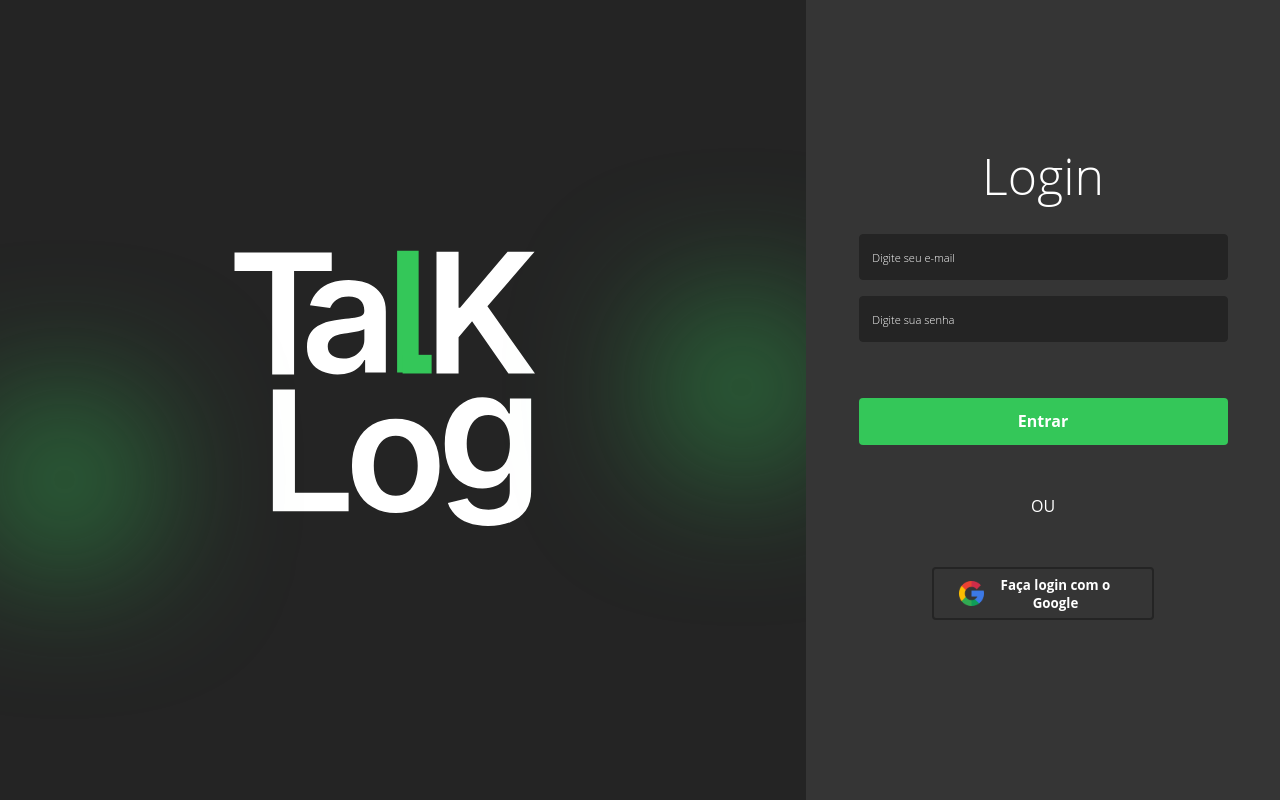
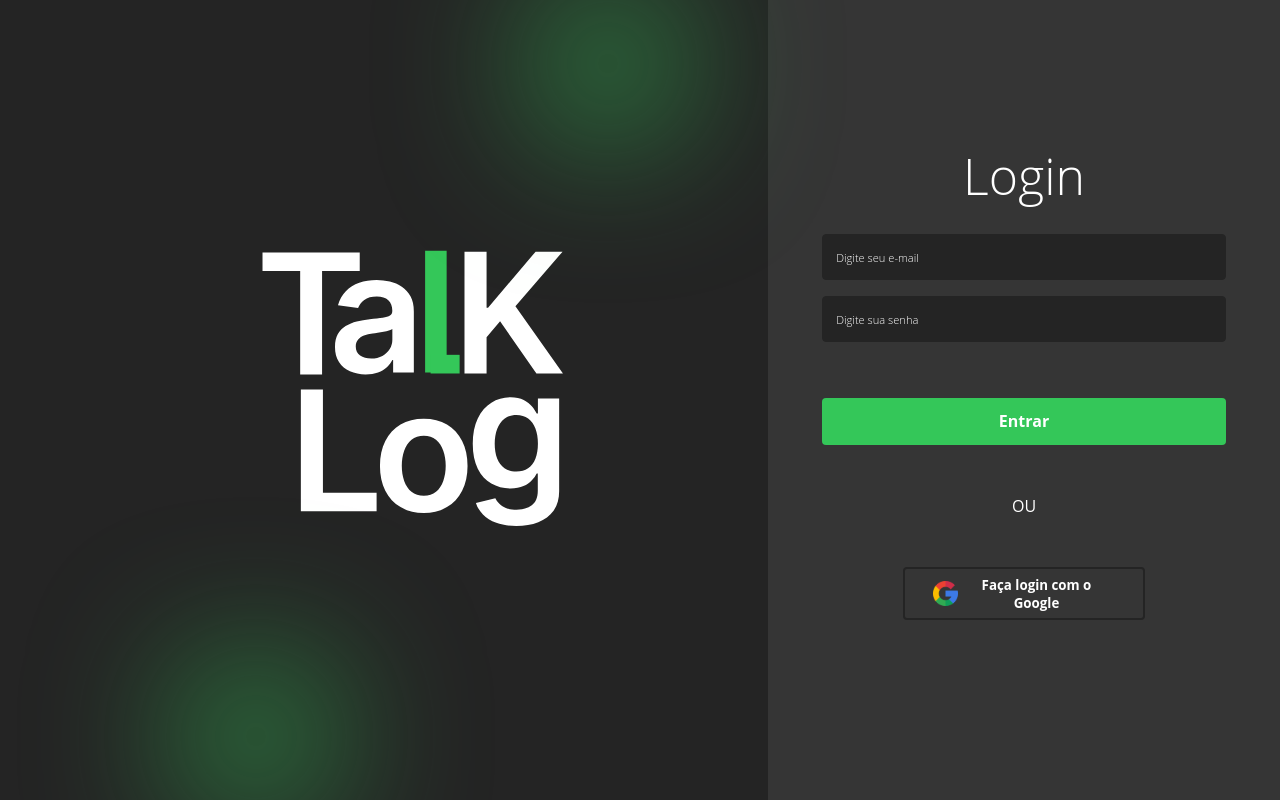
Before and after one commit to 1thiagoCRUZ/fabrica_de_projetos, a React (Create React App) app: page /login in a window 1280 px wide. Built offline with nearby package versions, Linux system fonts and the light colour scheme.

Commit message:
Adicionando estilos de animação para o formulário de login

```diff
--- a/src/pages/LoginForm.module.css
+++ b/src/pages/LoginForm.module.css
@@ -8,7 +8,7 @@
 .logo_container {
     position: relative;
     overflow: hidden;
-    width: 806px;
+    width: 203.2%;
     height: 100%;
     display: flex;
     justify-content: center;
@@ -29,11 +29,11 @@
 }
 
 .ball1 {
-    animation: moveBall1 4s linear infinite; /* Animação da bolinha 1 */
+    animation: moveBall1 8s linear infinite; /* Animação da bolinha 1 */
 }
 
 .ball2 {
-    animation: moveBall2 4s linear infinite; /* Animação da bolinha 2 */
+    animation: moveBall2 8s linear infinite; /* Animação da bolinha 2 */
 }
 
 @keyframes moveBall1 {
@@ -80,19 +80,19 @@
     75% {
         left: 100%; /* Move para o canto superior direito */
         top: 0;
-        transform: translate(-100%, 0); /* Corrigido para manter a bolinha visível */
+        transform: translate(-100%, 0); /* Mantém a bolinha visível */
     }
     100% {
         left: 100%; /* Retorna ao canto inferior direito */
-        top: 100%;
-        transform: translate(0, 0); /* Corrigido para manter a bolinha visível */
+        top: 105%; /* Ajustado para o canto inferior direito, levemente acima para manter a bolinha visível */
+        transform: translate(-100%, 0); /* Remove o translate aqui para evitar o solavanco */
     }
 }
 
 
 .form_container {
     border: none;
-    width: 634px;
+    width: 40%;
     display: flex;
     justify-content: center;
     align-items: center;
```
